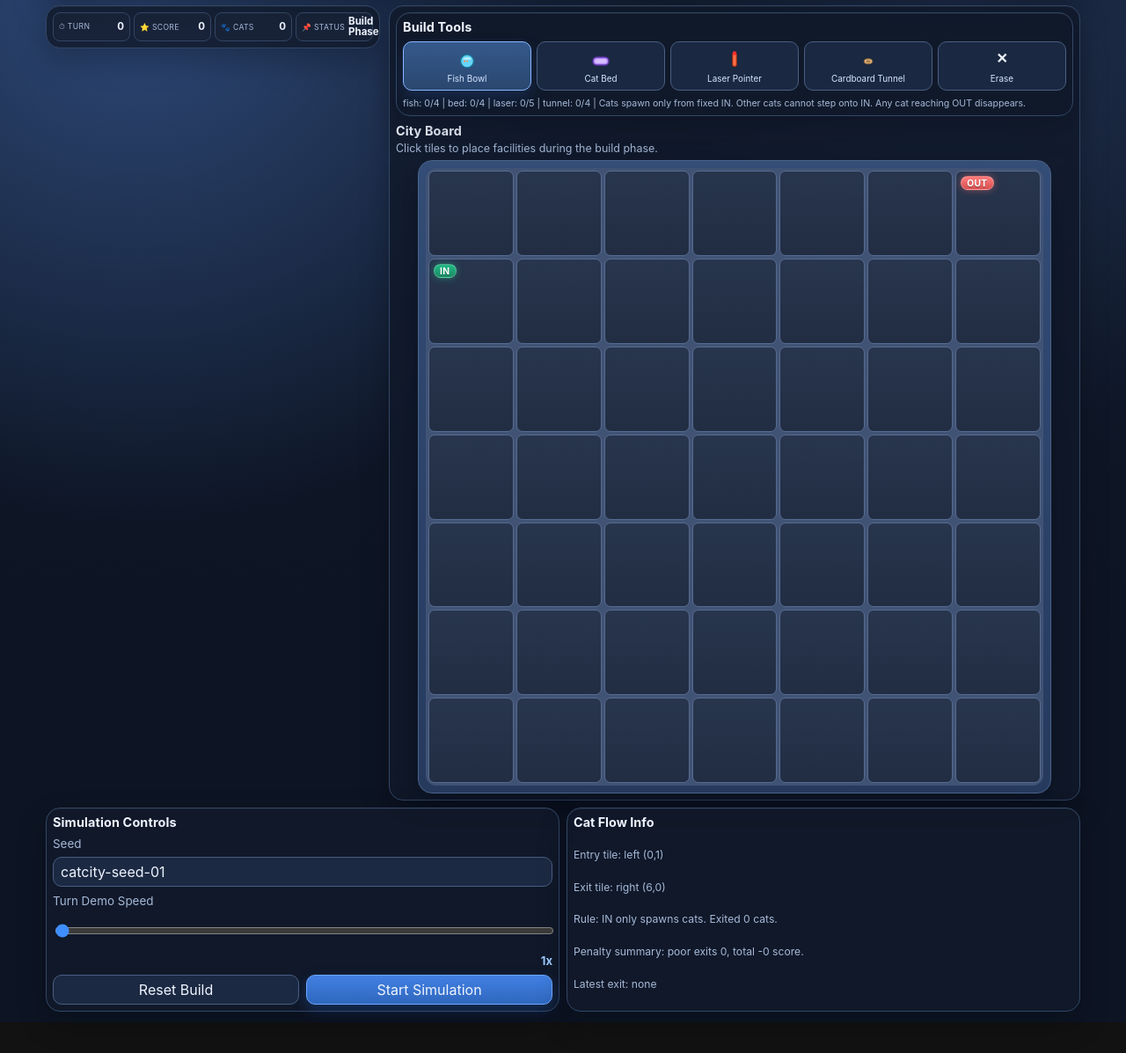
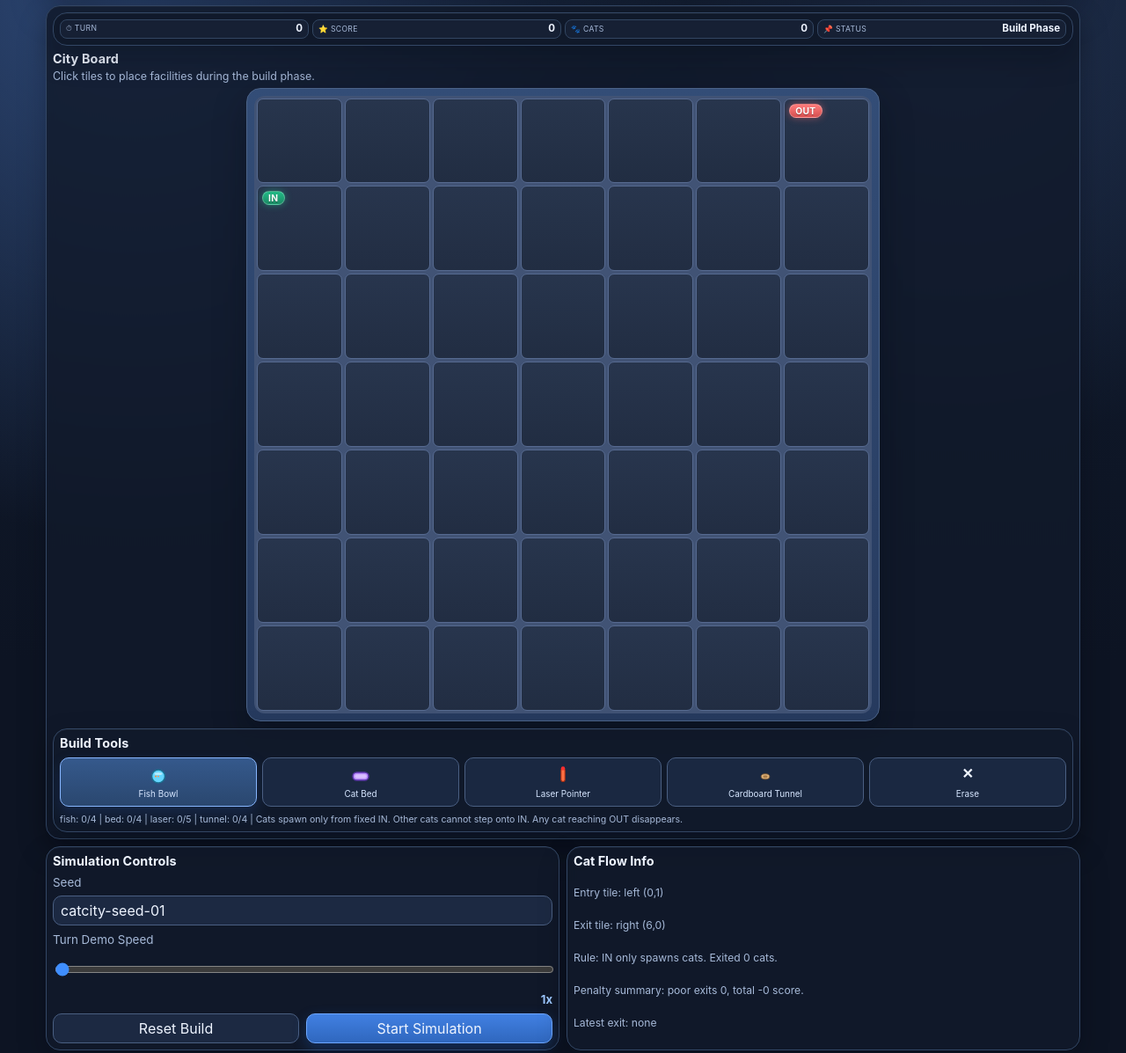
Before and after one commit to loolos/CatCity, a website with bundled scripts: page index.html in a window 1280 px wide. Shown: the part 130-1327 px from the top of the page at 88% size. Before the commit the page ends 1292 px from the top, so only its background shows below. Built offline with nearby package versions, Linux system fonts and the light colour scheme.

Commit message:
Reorder main panels around board per feedback

```diff
--- a/index.html
+++ b/index.html
@@ -15,7 +15,7 @@
       </header>
 
       <div class="layout">
-        <aside class="side-panel">
+        <section class="board-stage panel">
           <section class="hud panel">
             <div class="hud-card">
               <span class="hud-label">⏱ Turn</span>
@@ -35,15 +35,6 @@
             </div>
           </section>
 
-          <section class="result panel" id="result"></section>
-        </aside>
-
-        <section class="board-stage panel">
-          <section class="tool-panel panel tool-panel-inline">
-            <h2>Build Tools</h2>
-            <div class="tools" id="tools"></div>
-            <p id="build-note">Place facilities before starting.</p>
-          </section>
           <div class="board-heading">
             <h2>City Board</h2>
             <p>Click tiles to place facilities during the build phase.</p>
@@ -52,6 +43,14 @@
             <div id="board" class="board" aria-label="Game board"></div>
             <div id="cat-layer" class="cat-layer" aria-hidden="true"></div>
           </div>
+
+          <section class="tool-panel panel tool-panel-inline">
+            <h2>Build Tools</h2>
+            <div class="tools" id="tools"></div>
+            <p id="build-note">Place facilities before starting.</p>
+          </section>
+
+          <section class="result panel" id="result"></section>
         </section>
       </div>
 
--- a/src/styles.css
+++ b/src/styles.css
@@ -83,7 +83,7 @@ h1 {
 
 .layout {
   display: grid;
-  grid-template-columns: minmax(320px, 380px) minmax(0, 1fr);
+  grid-template-columns: minmax(0, 1fr);
   gap: 10px;
   align-items: start;
 }
@@ -110,7 +110,7 @@ h1 {
 }
 
 .tool-panel-inline {
-  margin-bottom: 2px;
+  margin-top: 2px;
 }
 
 .toolbar,
```
